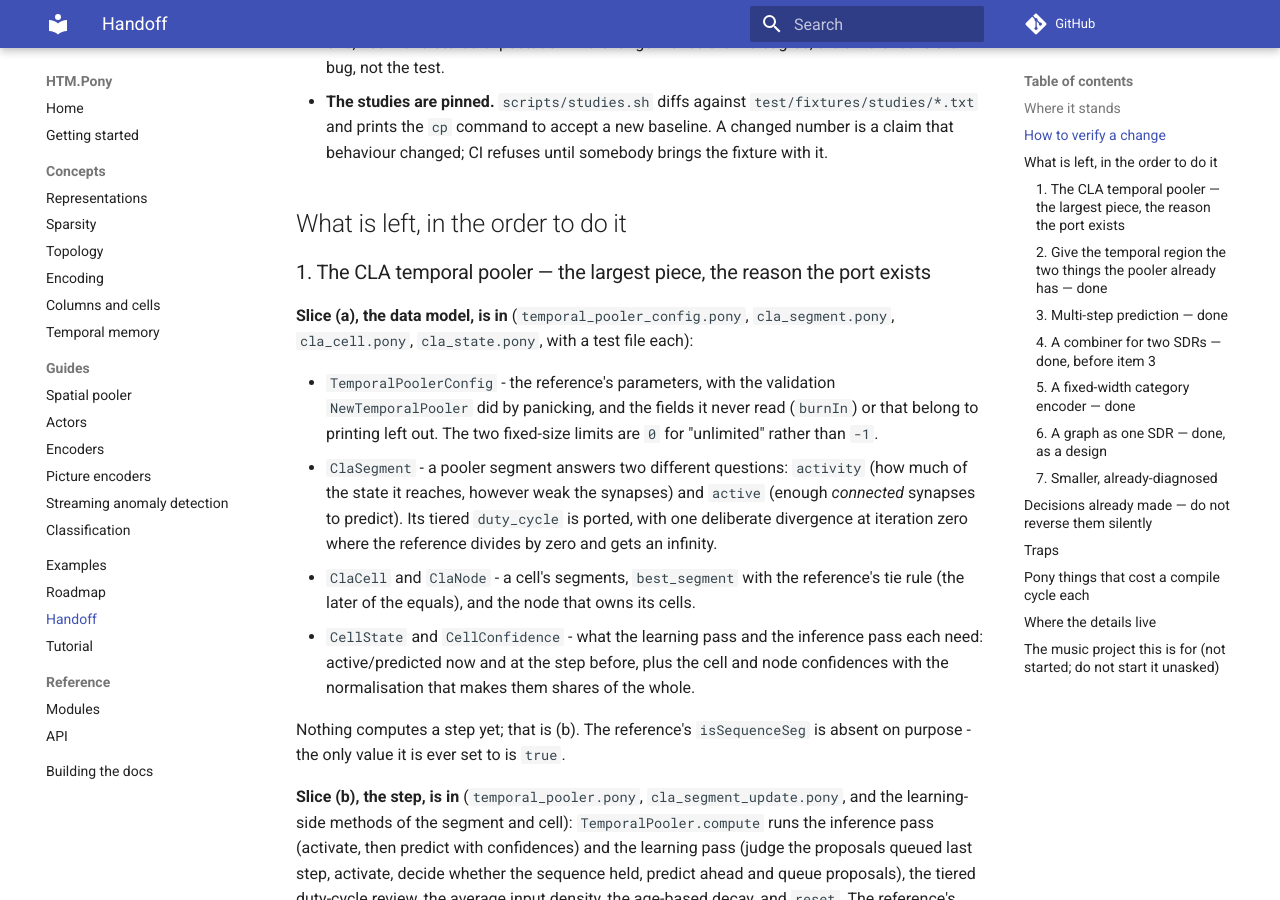
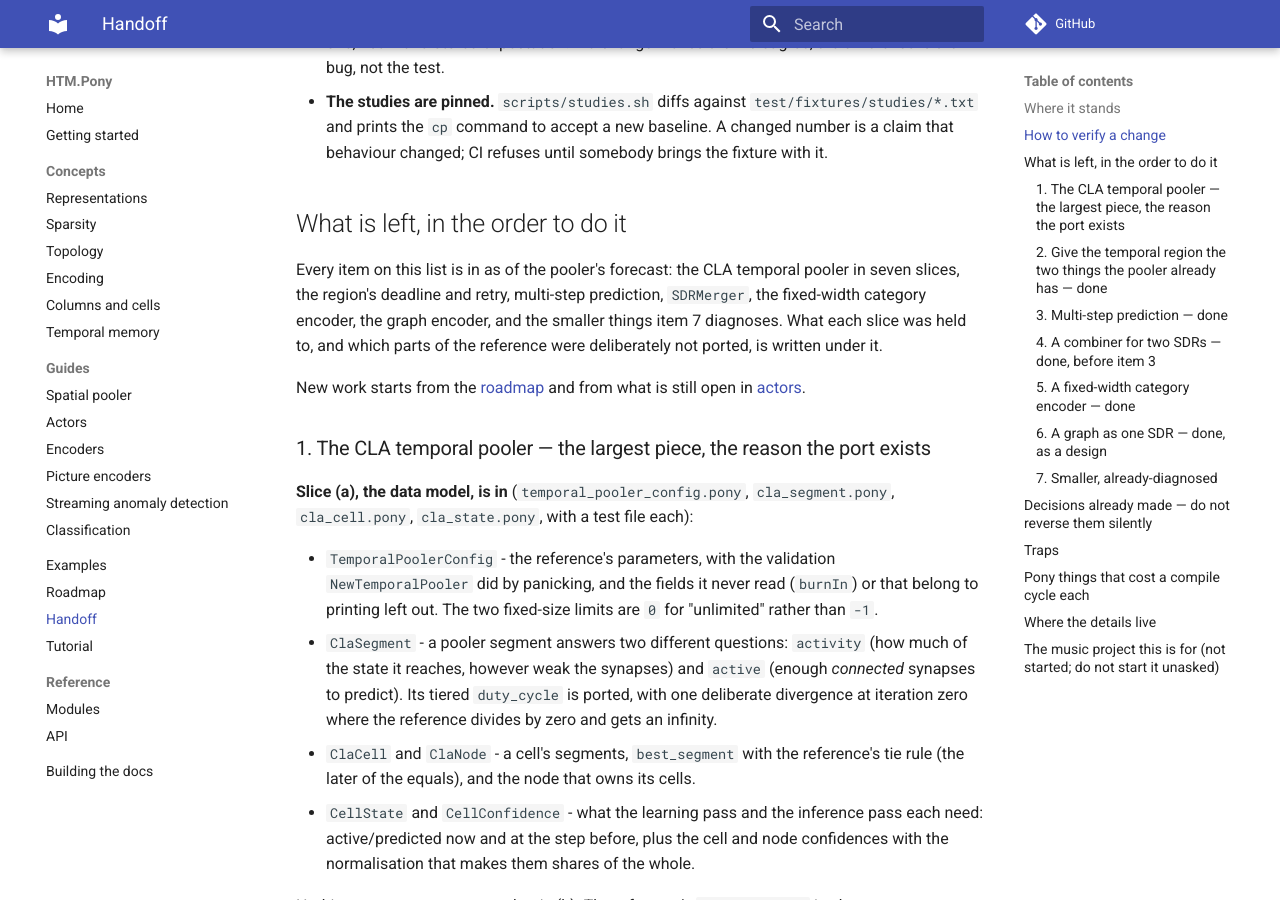
Before and after one commit to d-led/htm.pony, an MkDocs documentation site: the page built from docs/handoff.md, in a window 1280 px wide and 900 px high, scrolled down 1638 px. Built offline with MkDocs 1.6.1 and Material for MkDocs 9.7.7, drawn with Linux system fonts in a browser that asks for light colours; comment, search, counter and statistics services are not loaded.

Commit message:
Say at the top of what is left that nothing on the list is
The list has been worked through to the end, so the heading now says so and
points at where new work starts instead: the roadmap, and what is still open on
the actor path.

```diff
--- a/docs/handoff.md
+++ b/docs/handoff.md
@@ -56,6 +56,15 @@ Two rules that keep the repository honest, both enforced by tests:
   fixture with it.
 
 ## What is left, in the order to do it
+
+Every item on this list is in as of the pooler's forecast: the CLA temporal
+pooler in seven slices, the region's deadline and retry, multi-step prediction,
+`SDRMerger`, the fixed-width category encoder, the graph encoder, and the smaller
+things item 7 diagnoses. What each slice was held to, and which parts of the
+reference were deliberately not ported, is written under it.
+
+New work starts from the [roadmap](roadmap.md) and from what is still open in
+[actors](actors.md#what-is-missing).
 
 ### 1. The CLA temporal pooler — the largest piece, the reason the port exists
 
```
